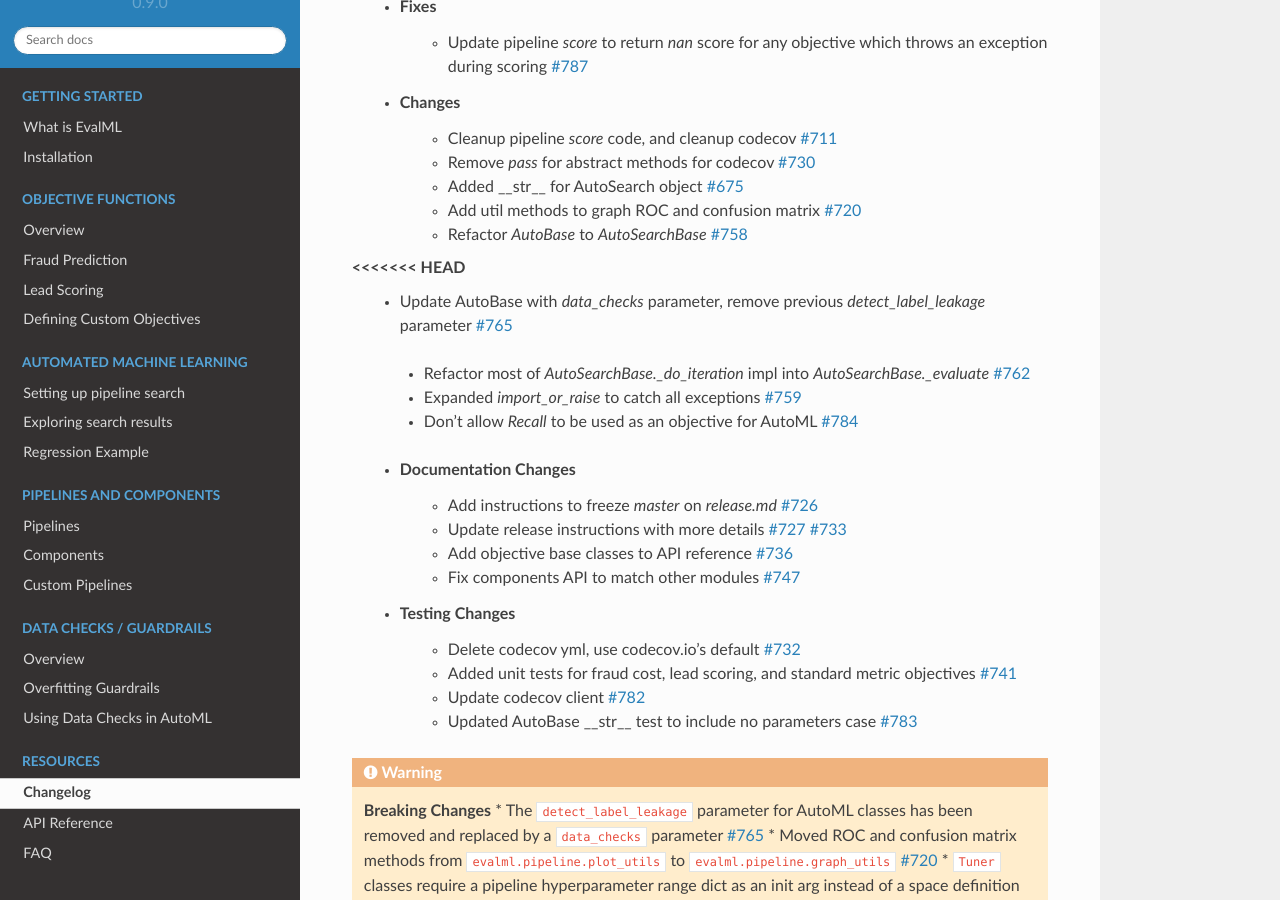
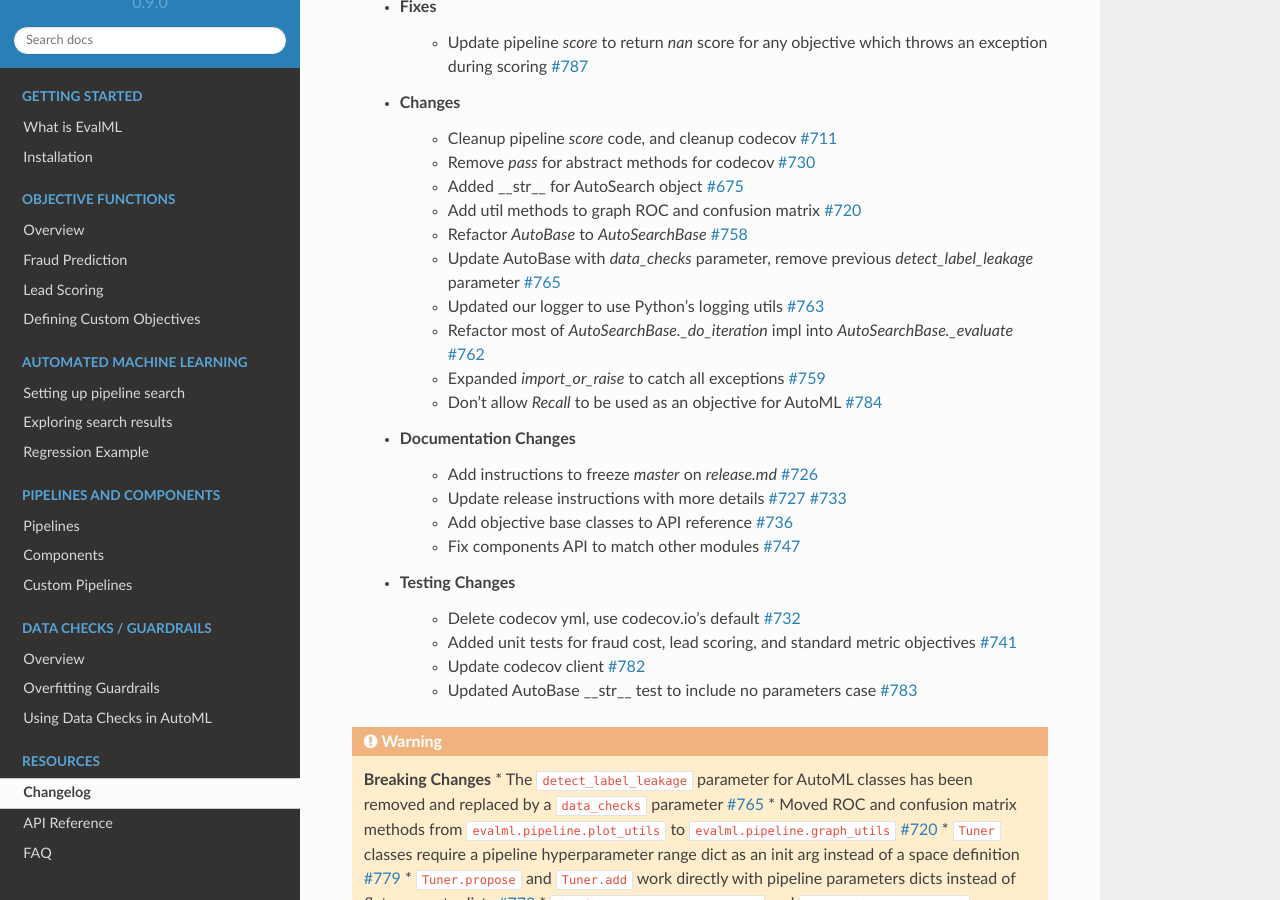
Before and after one commit to alteryx/evalml, a Sphinx documentation site: the page built from docs/source/changelog.rst, in a window 1280 px wide and 900 px high, scrolled down 340 px. Built offline with Sphinx 7.4.7 and the Read the Docs theme 2.0.0, drawn with Linux system fonts in a browser that asks for light colours; comment, search, counter and statistics services are not loaded.

Commit message:
merge conflict

```diff
--- a/docs/source/changelog.rst
+++ b/docs/source/changelog.rst
@@ -14,11 +14,8 @@
         * Added __str__ for AutoSearch object :pr:`675`
         * Add util methods to graph ROC and confusion matrix :pr:`720`
         * Refactor `AutoBase` to `AutoSearchBase` :pr:`758`
-<<<<<<< HEAD
         * Update AutoBase with `data_checks` parameter, remove previous `detect_label_leakage` parameter :pr:`765`
-=======
         * Updated our logger to use Python's logging utils :pr:`763`
->>>>>>> origin
         * Refactor most of `AutoSearchBase._do_iteration` impl into `AutoSearchBase._evaluate` :pr:`762`
         * Expanded `import_or_raise` to catch all exceptions :pr:`759`
         * Don't allow `Recall` to be used as an objective for AutoML :pr:`784`
```
